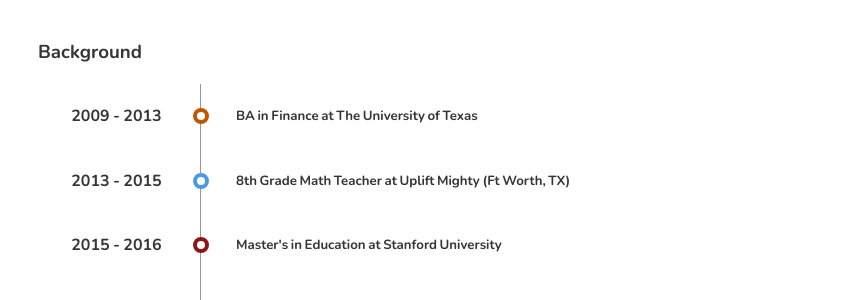
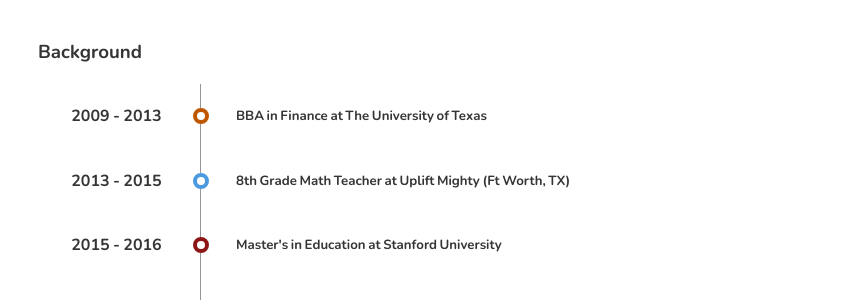
Before and after one commit to joshling1919/joshling1919.github.io, a Jekyll site: the page built from _pages/about.md, in a window 1280 px wide. Shown: the part 451-751 px from the top of the page, without its empty margins (207-1071 px from the left). Built offline with Jekyll 4.4.1, drawn with Linux system fonts in a browser that asks for light colours.

Commit message:
Fix degree

```diff
--- a/_layouts/about.html
+++ b/_layouts/about.html
@@ -19,7 +19,7 @@
           <h4 class="timeline-entry-year timeline-entry-year-longhorns">2009 - 2013</h4>
         </div>
         <div class="timeline-entry-content">
-          <h5>BA in Finance at The University of Texas</h5>
+          <h5>BBA in Finance at The University of Texas</h5>
         </div>
       </div>
 
```
